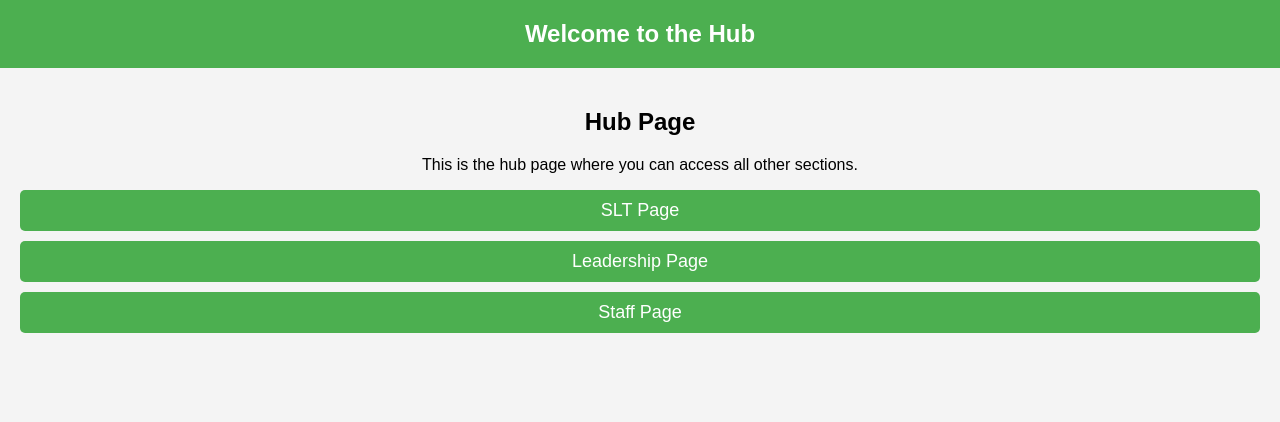
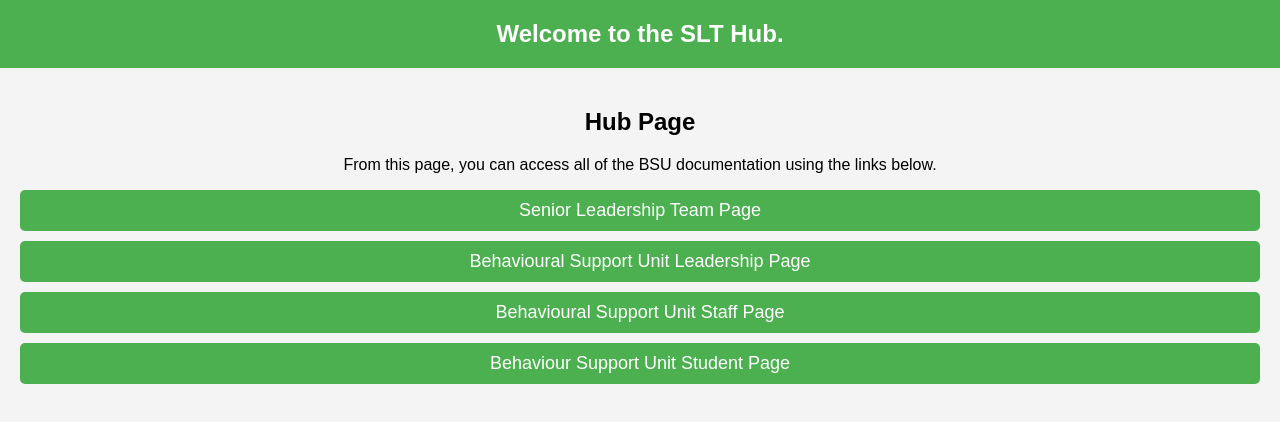
Before and after one commit to pankle999/editabletable, a plain HTML site: page hub.html in a window 1280 px wide. Drawn offline with Linux system fonts and the light colour scheme.

Commit message:
Update hub.html
Signed-off-by: pankle999 <daniel@familyhill.me.uk>

```diff
--- a/hub.html
+++ b/hub.html
@@ -40,13 +40,14 @@
     </style>
 </head>
 <body>
-    <div class="banner">Welcome to the Hub</div>
+    <div class="banner">Welcome to the SLT Hub.</div>
     <div class="content">
         <h2>Hub Page</h2>
-        <p>This is the hub page where you can access all other sections.</p>
-        <a class="link" href="slt.html">SLT Page</a>
-        <a class="link" href="leadership.html">Leadership Page</a>
-        <a class="link" href="staff.html">Staff Page</a>
+        <p>From this page, you can access all of the BSU documentation using the links below.</p>
+        <a class="link" href="slt.html">Senior Leadership Team Page</a>
+        <a class="link" href="leadership.html">Behavioural Support Unit Leadership Page</a>
+        <a class="link" href="staff.html">Behavioural Support Unit Staff Page</a>
+        <a class="link" href="student.html">Behaviour Support Unit Student Page</a>
     </div>
 </body>
 </html>
```
